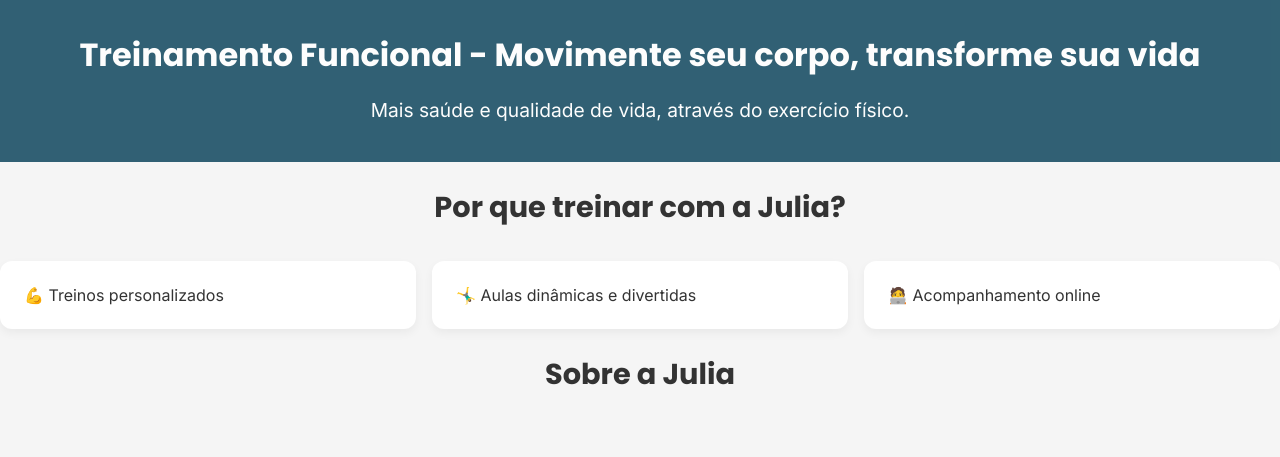
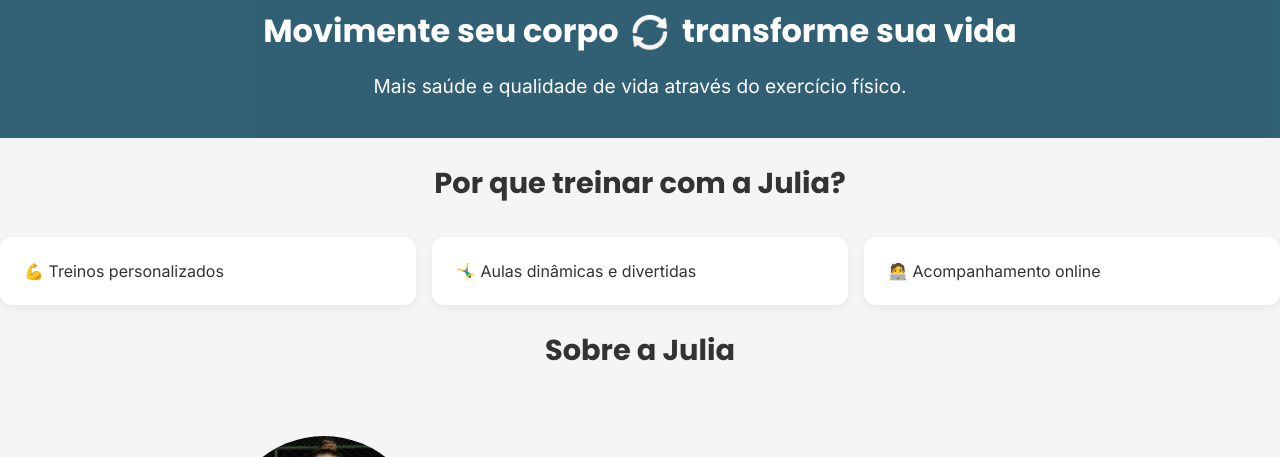
Before and after one commit to AnaPaulaSM/jhtreinamento, a plain HTML site: page index.html in a window 1280 px wide. Shown: the part 267-724 px from the top of the page. Drawn offline with Linux system fonts and the light colour scheme.

Commit message:
update h1 header

```diff
--- a/index.html
+++ b/index.html
@@ -12,10 +12,15 @@
   <header class="header">
     <div class="header-content">
       <img src="./img/jf-img.png" alt="Logo Julia Hoffman" class="logo"/>
-      <h1>Treinamento Funcional - Movimente seu corpo, transforme sua vida</h1>
-      <p>Mais saúde e qualidade de vida, através do exercício físico.</p>
+      <h1>
+        Movimente seu corpo
+        <img src="./img/setasVaiVolta.png" width="50" height="50" alt="Ícone de movimento" />
+        transforme sua vida
+      </h1>
+      <p>Mais saúde e qualidade de vida através do exercício físico.</p>
     </div>
   </header>
+
 
   <section class="beneficios">
     <h2>Por que treinar com a Julia?</h2>
--- a/style.css
+++ b/style.css
@@ -41,6 +41,10 @@ h1, h2 {
 .header-content p {
   font-size: 1.2rem;
   margin-bottom: 2rem;
+}
+
+.header-content img {
+  margin-bottom: -1rem;
 }
 
 .btn-primary {
```
Also changed, not shown: img/setasVaiVolta.png (added).
